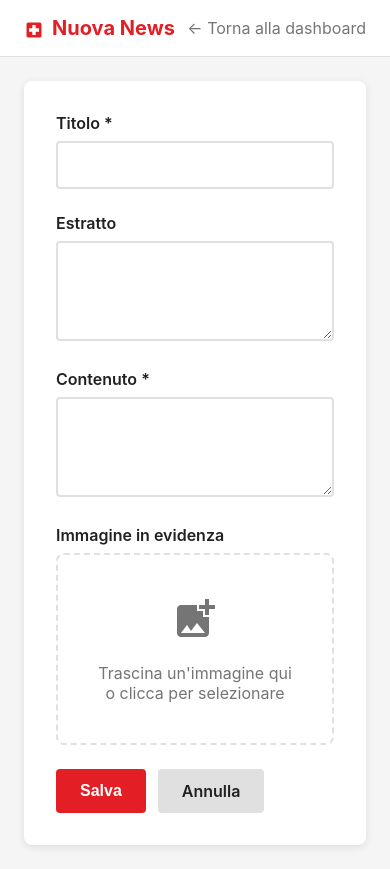
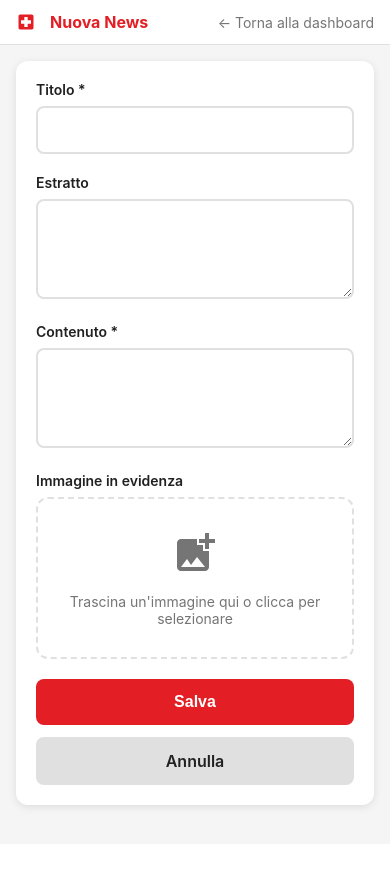
Before and after one commit to Conte49/criselvazzano_sito_web, a PHP site: page /edit.php in a window 390 px wide. After the commit the page ends 812 px from the top, so only its background shows below. Run offline with PHP 8.4, Linux system fonts and the light colour scheme; the visitor is signed in with stand-in values (Sample User, id 1); some libraries are stand-ins or nearby versions.

Commit message:
Admin mobile-first ottimizzato
- Login touch-friendly
- Dashboard con card su mobile, tabella su desktop
- Editor con pulsanti full-width su mobile
- Header sticky compatto
- Padding e font-size ottimizzati per touch

```diff
--- a/admin/edit.php
+++ b/admin/edit.php
@@ -107,31 +107,38 @@ if ($post && $post['featured_media']) {
     <style>
         * { margin: 0; padding: 0; box-sizing: border-box; }
         body { font-family: -apple-system, BlinkMacSystemFont, 'Segoe UI', sans-serif; background: #f5f5f5; }
-        .header { background: white; border-bottom: 1px solid #e0e0e0; padding: 16px 24px; display: flex; justify-content: space-between; align-items: center; }
-        .header h1 { color: #E31E24; font-size: 20px; }
-        .header a { color: #757575; text-decoration: none; }
-        .container { max-width: 900px; margin: 24px auto; padding: 0 24px; }
-        .form-box { background: white; padding: 32px; border-radius: 8px; box-shadow: 0 2px 8px rgba(0,0,0,0.1); }
-        .form-group { margin-bottom: 24px; }
-        label { display: block; margin-bottom: 8px; color: #212121; font-weight: 600; }
-        input[type="text"], textarea { width: 100%; padding: 12px; border: 2px solid #e0e0e0; border-radius: 4px; font-size: 16px; font-family: inherit; }
+        .header { background: white; border-bottom: 1px solid #e0e0e0; padding: 12px 16px; display: flex; justify-content: space-between; align-items: center; position: sticky; top: 0; z-index: 100; }
+        .header h1 { color: #E31E24; font-size: 16px; display: flex; align-items: center; gap: 6px; }
+        .header a { color: #757575; text-decoration: none; font-size: 14px; }
+        .container { max-width: 100%; margin: 0; padding: 16px; }
+        .form-box { background: white; padding: 20px; border-radius: 12px; box-shadow: 0 2px 8px rgba(0,0,0,0.1); }
+        .form-group { margin-bottom: 20px; }
+        label { display: block; margin-bottom: 8px; color: #212121; font-weight: 600; font-size: 14px; }
+        input[type="text"], textarea { width: 100%; padding: 12px; border: 2px solid #e0e0e0; border-radius: 8px; font-size: 16px; font-family: inherit; }
         input[type="text"]:focus, textarea:focus { outline: none; border-color: #E31E24; }
         textarea { min-height: 100px; resize: vertical; }
-        .dropzone { border: 2px dashed #e0e0e0; border-radius: 8px; padding: 40px; text-align: center; cursor: pointer; transition: all 0.3s; position: relative; }
-        .dropzone:hover { border-color: #E31E24; background: #fafafa; }
+        .dropzone { border: 2px dashed #e0e0e0; border-radius: 12px; padding: 30px 20px; text-align: center; cursor: pointer; transition: all 0.3s; position: relative; }
+        .dropzone:active { border-color: #E31E24; background: #fafafa; }
         .dropzone.dragover { border-color: #E31E24; background: #ffebee; }
-        .dropzone-content svg { margin-bottom: 16px; }
-        .dropzone-content p { color: #757575; margin: 0; }
+        .dropzone-content svg { margin-bottom: 12px; }
+        .dropzone-content p { color: #757575; margin: 0; font-size: 14px; }
         .preview { position: relative; }
         .preview img { max-width: 100%; border-radius: 8px; }
-        .remove-btn { position: absolute; top: 8px; right: 8px; width: 32px; height: 32px; background: #d32f2f; color: white; border: none; border-radius: 50%; font-size: 24px; cursor: pointer; line-height: 1; }
-        .remove-btn:hover { background: #c62828; }
-        .actions { display: flex; gap: 12px; }
-        .btn { padding: 12px 24px; border: none; border-radius: 4px; font-size: 16px; font-weight: 600; cursor: pointer; text-decoration: none; display: inline-block; }
+        .remove-btn { position: absolute; top: 8px; right: 8px; width: 36px; height: 36px; background: #d32f2f; color: white; border: none; border-radius: 50%; font-size: 24px; cursor: pointer; line-height: 1; }
+        .remove-btn:active { background: #c62828; }
+        .actions { display: flex; gap: 12px; flex-direction: column; }
+        .btn { padding: 14px; border: none; border-radius: 8px; font-size: 16px; font-weight: 600; cursor: pointer; text-decoration: none; display: block; text-align: center; }
         .btn-primary { background: #E31E24; color: white; }
-        .btn-primary:hover { background: #B71C1C; }
+        .btn-primary:active { background: #B71C1C; }
         .btn-secondary { background: #e0e0e0; color: #212121; }
-        .btn-secondary:hover { background: #bdbdbd; }
+        .btn-secondary:active { background: #bdbdbd; }
+        @media (min-width: 768px) {
+            .header h1 { font-size: 20px; }
+            .container { max-width: 900px; margin: 24px auto; padding: 0 24px; }
+            .form-box { padding: 32px; }
+            .actions { flex-direction: row; }
+            .btn { padding: 12px 24px; display: inline-block; }
+        }
     </style>
 </head>
 <body>
```
Also changed, not shown: admin/dashboard.php (+39 -18 lines), admin/index.php (+10 -10 lines).
